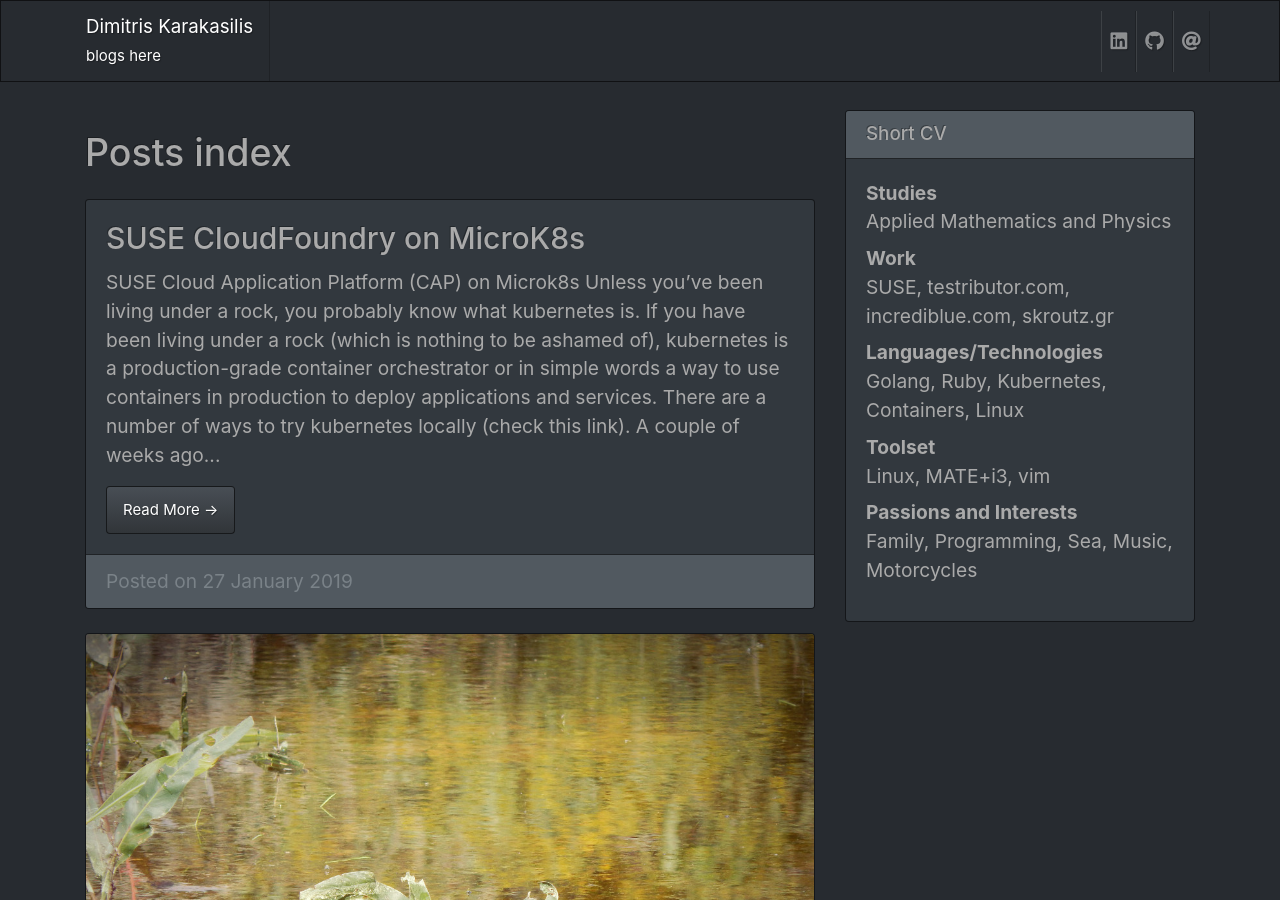
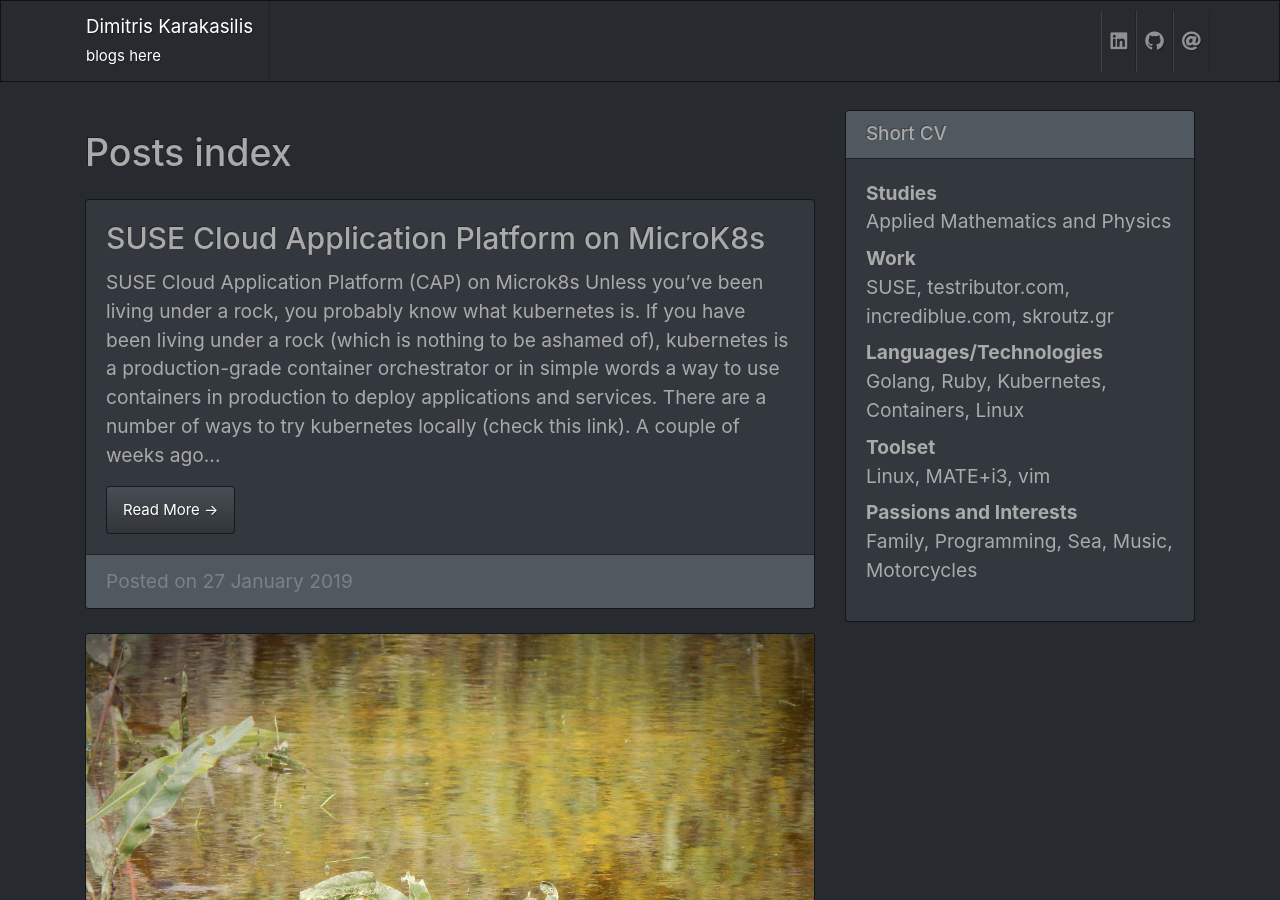
Before and after one commit to jimmykarily/myblog, a Jekyll site: the page built from index.html, in a window 1280 px wide and 900 px high. Built offline with Jekyll 4.4.1, drawn with Linux system fonts in a browser that asks for light colours; nearby versions of some CDN libraries; the list of posts is cut into pages by our own code.

Commit message:
Fix title

```diff
--- a/_posts/2019-01-27-scf-on-microk8s.markdown
+++ b/_posts/2019-01-27-scf-on-microk8s.markdown
@@ -1,10 +1,9 @@
 ---
 layout: default
-title: "SUSE CloudFoundry on MicroK8s"
-description: A guide on how to setup scf on MicroK8s for development or demo
+title: "SUSE Cloud Application Platform on MicroK8s"
+description: A guide on how to setup SUSE Cloud Application Platform on MicroK8s for development or demo
 date:   2019-01-27
-#image: /images/lake_reflections.jpg
-tags: [MicroK8s, cloudfoundry, scf, suse, kubernetes]
+tags: [microk8s, cloudfoundry, scf, suse, kubernetes]
 ---
 
 # SUSE Cloud Application Platform (CAP) on Microk8s
```
